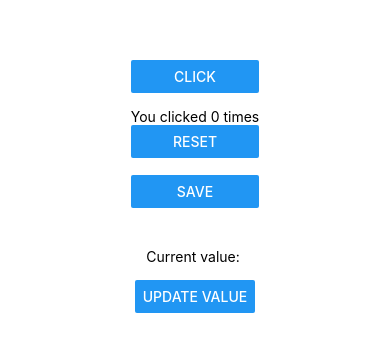
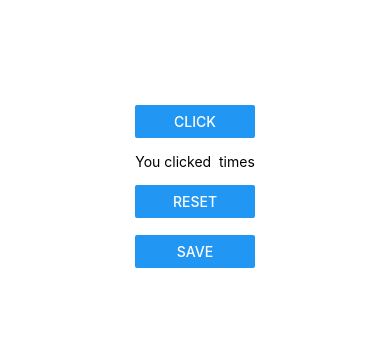
Before and after one commit to Hydrobee3000/react-native_example, a React Native app: screen / in a window 390 px wide. Shown: the part 236-588 px from the top of the page. Built offline with nearby package versions, Linux system fonts and the light colour scheme.

Commit message:
counter store success

```diff
--- a/App.js
+++ b/App.js
@@ -9,7 +9,7 @@ export default function App() {
   const [count, setCount] = useState(0)
 
   const [value, setValue] = useState('value')
-  const { getItem, setItem } = useAsyncStorage('@storage_key')
+  const { getItem, setItem, removeItem } = useAsyncStorage('@storage_key')
 
   useEffect(() => {
     readItemFromStorage()
@@ -17,12 +17,14 @@ export default function App() {
 
   const readItemFromStorage = async () => {
     const item = await getItem()
-    setValue(item)
+    // setValue(item)
+    setCount(item)
   }
 
   const writeItemToStorage = async (newValue) => {
     await setItem(newValue)
-    setValue(newValue)
+    // setValue(newValue)
+    setCount(newValue)
   }
 
   return (
@@ -30,36 +32,29 @@ export default function App() {
       <View>
         <Button
           onPress={() => {
-            setCount(count + 1)
+            setCount(parseInt(count) + 1)
           }}
           title='Click'
         />
 
-        <Text style={{ marginTop: 15 }}>You clicked {count} times</Text>
+        <Text style={{ marginTop: 15, marginBottom: 15 }}>You clicked {count} times</Text>
 
         <Button
           onPress={() => {
             setCount(0)
+            removeItem()
           }}
           title='Reset'
         />
         <Text> </Text>
         <Button
           onPress={() => {
-            storeData('first save')
+            writeItemToStorage(count.toString())
           }}
           title='Save'
         />
       </View>
-      <Text style={{ marginTop: 40, marginBottom: 15 }}>Current value: {value}</Text>
-
-      <Button
-        onPress={() => {
-          writeItemToStorage(Math.random().toString(36).substr(2, 5))
-        }}
-        title='Update value'
-      />
-      <ShowStoredValue />
+      {/* <Text style={{ marginTop: 40, marginBottom: 15 }}>Current value: {count}</Text> */}
       <StatusBar style='auto' />
     </View>
   )
@@ -74,97 +69,16 @@ const styles = StyleSheet.create({
   },
 })
 
-// export default function App() {
-//   const [count, setCount] = useState(0)
-//   const [storedValue, setStoredValue] = useState(null)
+// const sendRequest = async () => {
+//   const rawResponse = await fetch('https://httpbin.org/post', {
+//     method: 'POST',
+//     headers: {
+//       Accept: 'application/json',
+//       'Content-Type': 'application/json',
+//     },
+//     body: JSON.stringify({ a: 1, b: 'Textual content' }),
+//   })
+//   const content = await rawResponse.json()
 
-//   // const sendRequest = async () => {
-//   //   const rawResponse = await fetch('https://httpbin.org/post', {
-//   //     method: 'POST',
-//   //     headers: {
-//   //       Accept: 'application/json',
-//   //       'Content-Type': 'application/json',
-//   //     },
-//   //     body: JSON.stringify({ a: 1, b: 'Textual content' }),
-//   //   })
-//   //   const content = await rawResponse.json()
-
-//   //   console.log(content)
-//   // }
-
-//   const storeData = async (value) => {
-//     try {
-//       // const jsonValue = JSON.stringify(value)
-//       await AsyncStorage.setItem('@storage_Keys', value)
-//     } catch (e) {
-//       // saving error
-//     }
-//   }
-
-//   const getData = async () => {
-//     try {
-//       const value = await AsyncStorage.getItem('@storage_Keys')
-//       if (value !== null) {
-//         setStoredValue(value)
-//         // value previously stored
-//       }
-//     } catch (e) {
-//       // error reading value
-//     }
-//   }
-//   // AsyncStorage.clear()
-//   getData()
-//   const getAllKeys = async () => {
-//     let keys = []
-//     try {
-//       keys = await AsyncStorage.getAllKeys()
-//     } catch (e) {
-//       // read key error
-//     }
-
-//     console.log(keys)
-//     // example console.log result:
-//     // ['@MyApp_user', '@MyApp_key']
-//   }
-//   getAllKeys()
-
-//   return (
-//     <View style={styles.container}>
-//       <View>
-//         <Button
-//           onPress={() => {
-//             setCount(count + 1)
-//           }}
-//           title='Click'
-//         />
-
-//         <Text>You clicked {count} times</Text>
-
-//         <Button
-//           onPress={() => {
-//             setCount(0)
-//           }}
-//           title='Reset'
-//         />
-//         <Text> </Text>
-//         <Button
-//           onPress={() => {
-//             storeData('first save')
-//           }}
-//           title='Save'
-//         />
-//       </View>
-//       <ShowStoredValue storedValue={storedValue} />
-//       <StatusBar style='auto' />
-//     </View>
-//   )
+//   console.log(content)
 // }
-
-// const styles = StyleSheet.create({
-//   container: {
-//     flex: 1,
-//     backgroundColor: '#fff',
-//     alignItems: 'center',
-//     justifyContent: 'center',
-//   },
-// })
```
